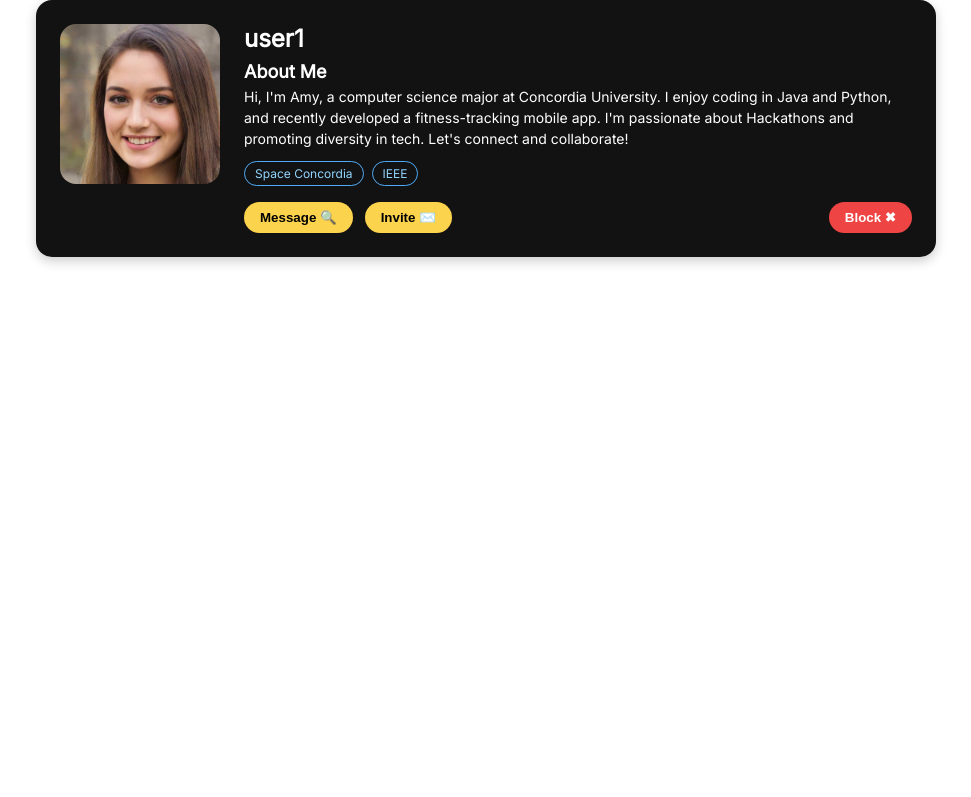
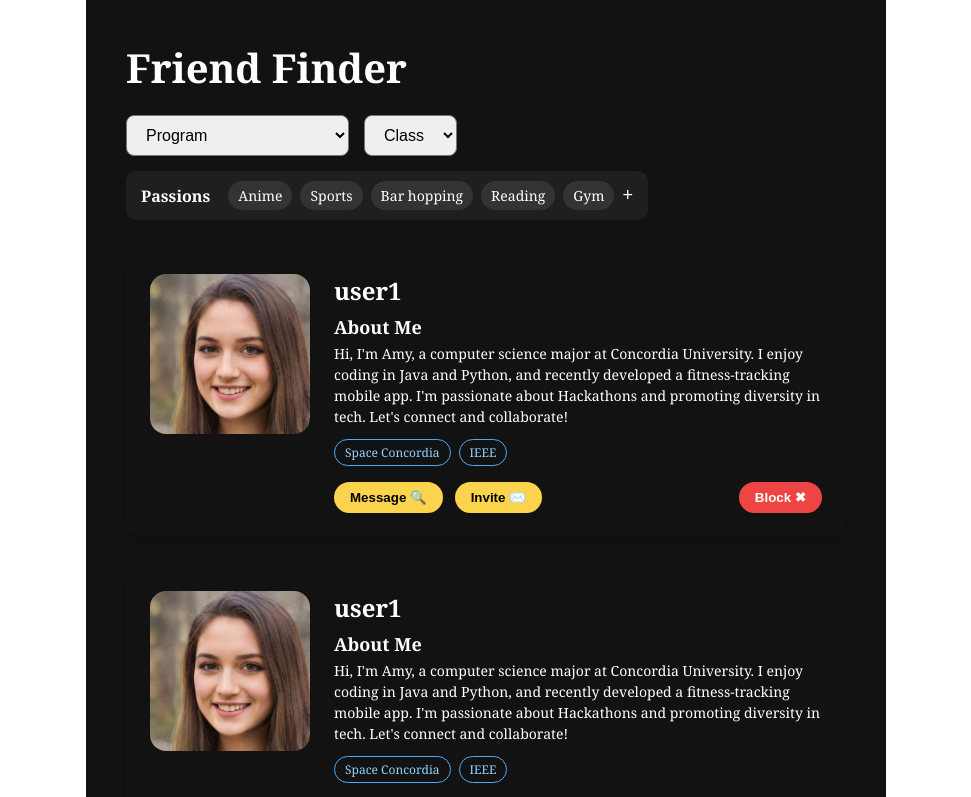
Before and after one commit to bamsu1120/UXtremeDesigners, a React (Vite) app in the folder Uxtreme-Frontend/: page / in a window 1280 px wide. Shown: the top 797 px of the page, without its empty margins (154-1125 px from the left). Built offline with nearby package versions, Linux system fonts and the light colour scheme.

Commit message:
Implement Friend hub component (still gotta add filtering functionality)

```diff
--- a/Uxtreme-Frontend/src/App.tsx
+++ b/Uxtreme-Frontend/src/App.tsx
@@ -1,13 +1,10 @@
 import { useState } from "react";
-import FriendCard from "./components/FriendCard";
+import FriendHub from "./components/student-tinder/FriendHub";
 
 function App() {
   const [count, setCount] = useState(0);
-
-  return (
-    <>
-      <FriendCard
-        friend={{
+  const friends = [
+    {
       id: 0,
       name: "user1",
       program: "SOEN",
@@ -15,11 +12,16 @@ function App() {
       passions: ["food", "bs"],
       clubs: ["Space Concordia", "IEEE"],
       imageUrl: "user1.jpg",
-          bio: `Hi, I'm Amy, a computer science major at Concordia University. I enjoy coding in Java and Python, and recently developed a fitness-tracking mobile app.
+      bio: `Hi, I'm Amy, a computer science major at Concordia University.
+    I enjoy coding in Java and Python, and recently developed a fitness-tracking mobile app.
     I'm passionate about Hackathons and promoting diversity in tech.
     Let's connect and collaborate!`,
-        }}
-      />
+    },
+  ];
+
+  return (
+    <>
+      <FriendHub friends={Array(5).fill(friends).flat()} />
     </>
   );
 }
--- a/Uxtreme-Frontend/src/components/FriendCard.css
+++ b/Uxtreme-Frontend/src/components/student-tinder/FriendCard.css
@@ -6,9 +6,6 @@
     padding: 24px;
     gap: 24px;
     box-shadow: 0 4px 12px rgba(0, 0, 0, 0.2);
-    max-width: 900px;
-    width: 100%;
-    margin: 0 auto;
 }
 
 .friend-image {
--- a/Uxtreme-Frontend/src/components/FriendCard.tsx
+++ b/Uxtreme-Frontend/src/components/student-tinder/FriendCard.tsx
@@ -1,7 +1,7 @@
 import React from "react";
 import "./FriendCard.css";
 
-type Friend = {
+export type Friend = {
   id: number;
   name: string;
   program: string;
--- /dev/null
+++ b/Uxtreme-Frontend/src/components/student-tinder/FriendHub.css
@@ -0,0 +1,65 @@
+.friend-hub {
+    background-color: #121212;
+    color: white;
+    font-family: 'Georgia', serif;
+    padding: 40px;
+    min-height: 100vh;
+    max-width: 800px;
+    margin: 0 auto;
+}
+
+.title {
+    font-size: 40px;
+    font-weight: bold;
+    margin-bottom: 20px;
+}
+
+.filters {
+    display: flex;
+    align-items: center;
+    gap: 15px;
+    margin-bottom: 30px;
+    flex-wrap: wrap;
+}
+
+.dropdown {
+    padding: 10px 15px;
+    border-radius: 8px;
+    font-size: 16px;
+}
+
+.passions-filter {
+    display: flex;
+    align-items: center;
+    background-color: #1f1f1f;
+    padding: 10px 15px;
+    border-radius: 10px;
+    gap: 8px;
+    flex-wrap: wrap;
+}
+
+.filter-label {
+    font-weight: bold;
+    margin-right: 10px;
+}
+
+.tag {
+    background-color: #333;
+    border-radius: 20px;
+    padding: 5px 10px;
+    font-size: 14px;
+}
+
+.add-button {
+    font-size: 18px;
+    background: none;
+    border: none;
+    color: white;
+    cursor: pointer;
+}
+
+.friends-list {
+    display: flex;
+    flex-direction: column;
+    gap: 30px;
+}
--- /dev/null
+++ b/Uxtreme-Frontend/src/components/student-tinder/FriendHub.tsx
@@ -0,0 +1,57 @@
+import React, { useState } from "react";
+import { passions, programs } from "../../constants/filterOptions";
+import FriendCard, { Friend } from "./FriendCard";
+import "./FriendHub.css"; // We'll define styles here
+
+type FriendsList = {
+  friends: Friend[];
+};
+
+const FriendHub: React.FC<FriendsList> = ({ friends }) => {
+  const [selectedProgram, setSelectedProgram] = useState("");
+
+  return (
+    <div className="friend-hub">
+      <h1 className="title">Friend Finder</h1>
+
+      <div className="filters">
+        <select
+          className="dropdown"
+          value={selectedProgram}
+          onChange={(e) => setSelectedProgram(e.target.value)}
+        >
+          <option value="" disabled>
+            Program
+          </option>
+          {programs.map((program) => (
+            <option key={program} value={program}>
+              {program}
+            </option>
+          ))}
+        </select>
+
+        <select className="dropdown">
+          <option>Class</option>
+        </select>
+
+        <div className="passions-filter">
+          <span className="filter-label">Passions</span>
+          {passions.map((passion) => (
+            <span key={passion} className="tag">
+              {passion}
+            </span>
+          ))}
+          <button className="add-button">+</button>
+        </div>
+      </div>
+
+      <div className="friends-list">
+        {friends.map((friend) => (
+          <FriendCard key={friend.id} friend={friend} />
+        ))}
+      </div>
+    </div>
+  );
+};
+
+export default FriendHub;
--- /dev/null
+++ b/Uxtreme-Frontend/src/constants/filterOptions.ts
@@ -0,0 +1,2 @@
+export const programs = ["History", "Computer Science", "Mechanical Engineering", "Theatre", "English Literature"];
+export const passions = ["Anime", "Sports", "Bar hopping", "Reading", "Gym"];
```
Lines whose indentation alone changed are shown as unchanged.
